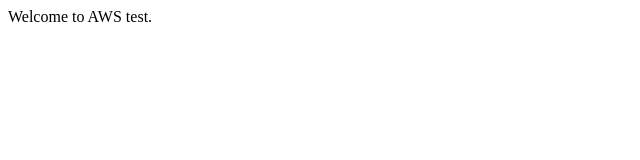
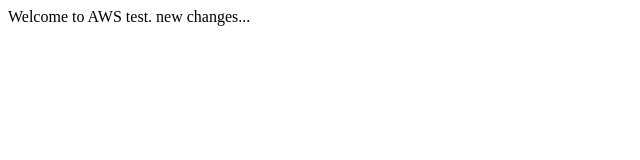
Before and after one commit to nithin1980/repo2, a plain HTML site: page AWSTest/WebContent/test.html in a window 1280 px wide. Shown: the whole page, without its empty margins (0-640 px from the left). Drawn offline with Linux system fonts and the light colour scheme.

Commit message:
new changes

```diff
--- a/AWSTest/WebContent/test.html
+++ b/AWSTest/WebContent/test.html
@@ -5,6 +5,6 @@
 <title>Insert title here</title>
 </head>
 <body>
-Welcome to AWS test.
+Welcome to AWS test. new changes...
 </body>
 </html>
```
